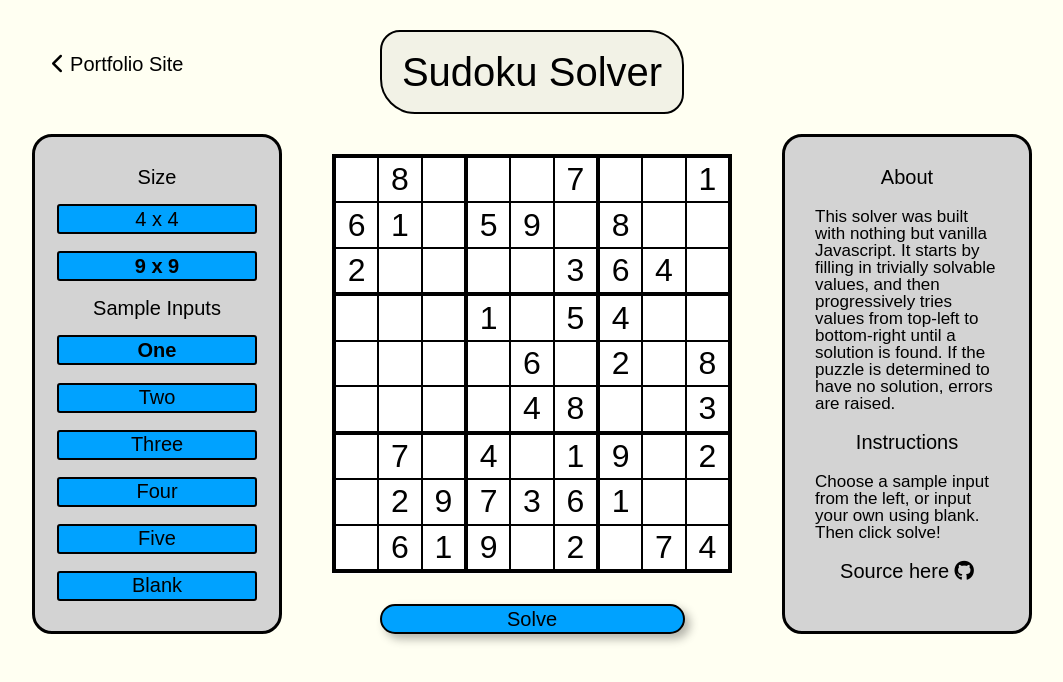
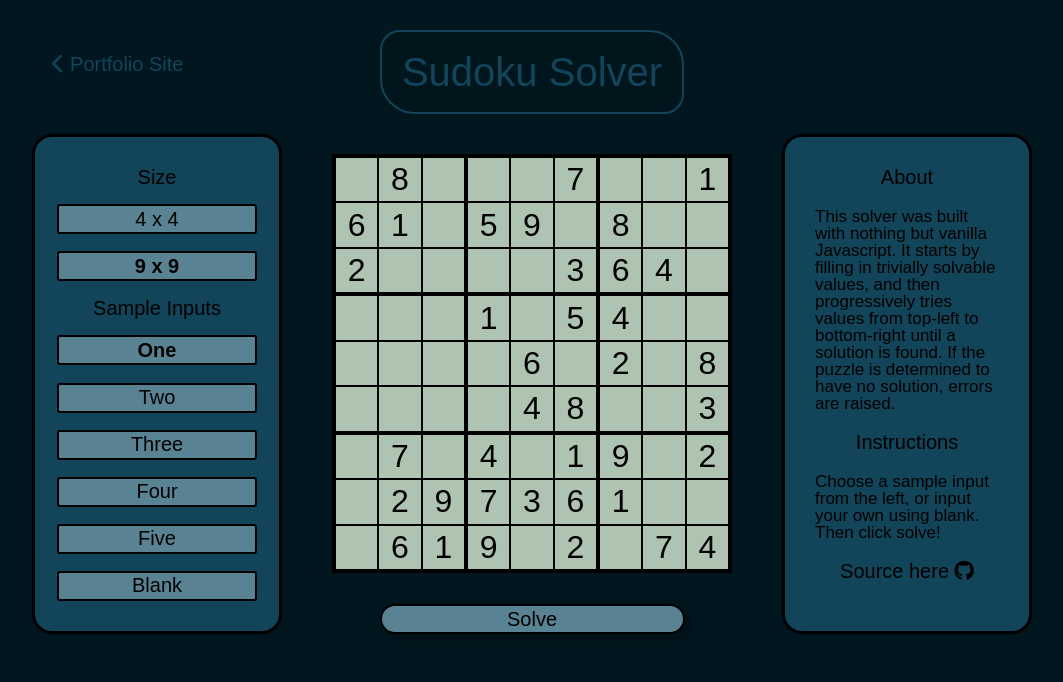
Before and after one commit to jliversi/SudokuSolver, a plain HTML site: page index.html in a window 1280 px wide. Shown: the whole page, without its empty margins (108-1171 px from the left). Drawn offline with Linux system fonts and the light colour scheme.

Commit message:
Update color scheme

```diff
--- a/assets/stylesheets/grid.css
+++ b/assets/stylesheets/grid.css
@@ -1,13 +1,13 @@
 /* main background color */
 body {
-    background-color: #FFFFF2;
+    background-color: #01161E;
     font-family: 'Arial';
     height: calc(100vh - 30px);
 }
 
 /* left-right column colors */
 div[class*=-col] {
-    background-color: lightgrey;
+    background-color: #124559;
     border: 3px solid black;
 }
 
@@ -17,7 +17,7 @@ input:focus {
 }
 
 button {
-    background-color: #00a2ff;
+    background-color: #598392;
     border: 2px solid black;
     font-family: inherit;
     transition: transform 0.2s, width 0.2;
@@ -26,11 +26,12 @@ button {
 /* header color */
 h1 {
     background: rgba(0,0,0,0.05);
-    border: 2px solid black;
+    border: 2px solid #124559;
+    color: #124559;
 }
 
 li {
-    background-color: rgba(0,0,0,0);
+    background-color: #AEC3B0;
 }
 
 
@@ -38,7 +39,6 @@ li {
     width: 400px;
     height: 420px;
     margin: 20px auto 0;
-    background-color: white;
     transition: all 0.3s;
 }
 
@@ -229,6 +229,7 @@ input {
 .error {
     text-align: center;
     margin: 0 auto;
+    color: #124559;
     line-height: 30px;
 }
 
@@ -250,7 +251,10 @@ a {
     font-size: 20px;
 }
 
+
+
 .portfolio-link {
+    color: #124559;
     position: absolute;
     top: -80px;
     left: 20px;
```
